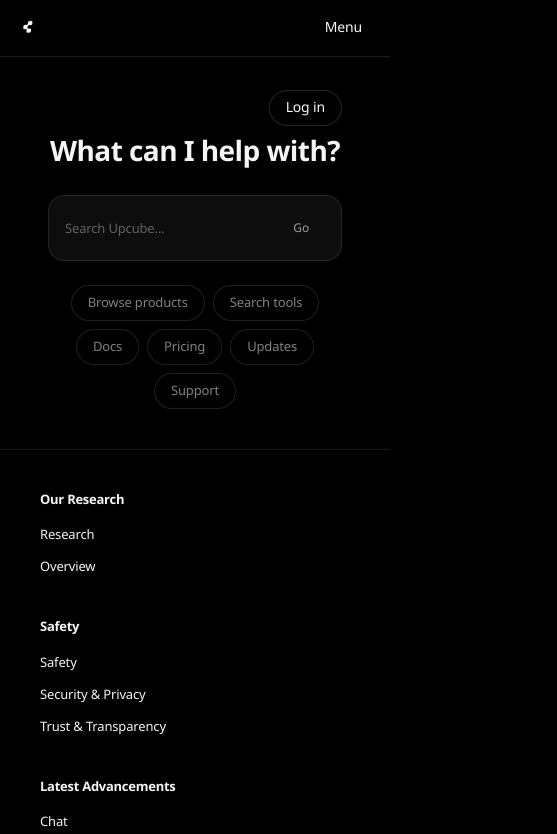
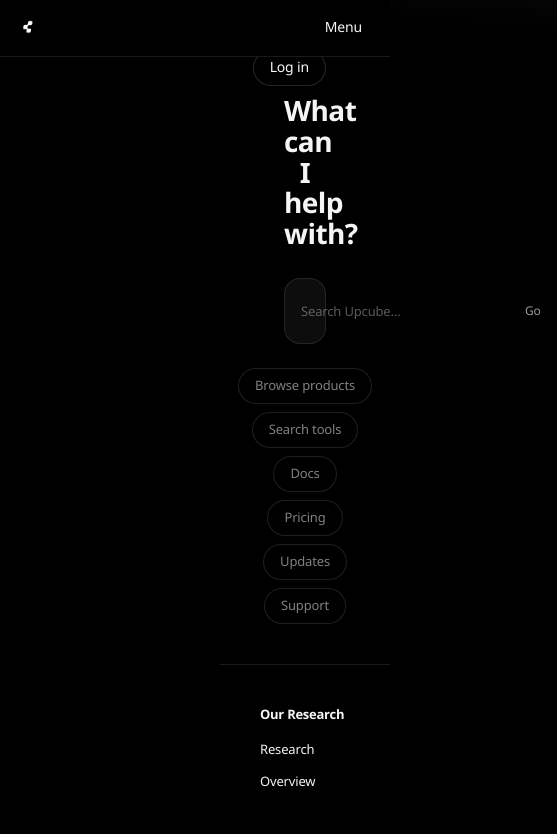
Before and after one commit to shadabchow-ui/upcube-frontend, a Next.js app: page / in a window 390 px wide. Shown: the top 834 px of the page, 557 px wide, since content can reach past the window. Built offline with nearby package versions, Linux system fonts and the light colour scheme.

Commit message:
Update layout.tsx

```diff
--- a/app/layout.tsx
+++ b/app/layout.tsx
@@ -1,12 +1,12 @@
-import type { Metadata } from "next"
-import "./globals.css"
+import type { Metadata } from 'next'
+import './globals.css'
 
-import LeftNav from "@/components/left-nav"
-import SiteFooter from "@/components/site-footer"
+import LeftNav from '@/components/left-nav'
+import SiteFooter from '@/components/site-footer'
 
 export const metadata: Metadata = {
-  title: "Upcube",
-  description: "Upcube — AI products, APIs, and tools",
+  title: 'Upcube',
+  description: 'Upcube — AI products, APIs, and tools',
 }
 
 export default function RootLayout({
@@ -20,11 +20,8 @@
         <LeftNav />
 
         {/* Main Content */}
-        <div className="flex min-h-screen flex-col md:ml-[220px]">
-          <main className="flex-1 px-6 py-10 pt-20 md:px-10 md:pt-10">
-            {children}
-          </main>
-
+        <div className="ml-[220px] flex min-h-screen flex-col">
+          <main className="flex-1 px-10 py-10">{children}</main>
           <SiteFooter />
         </div>
       </body>
```
